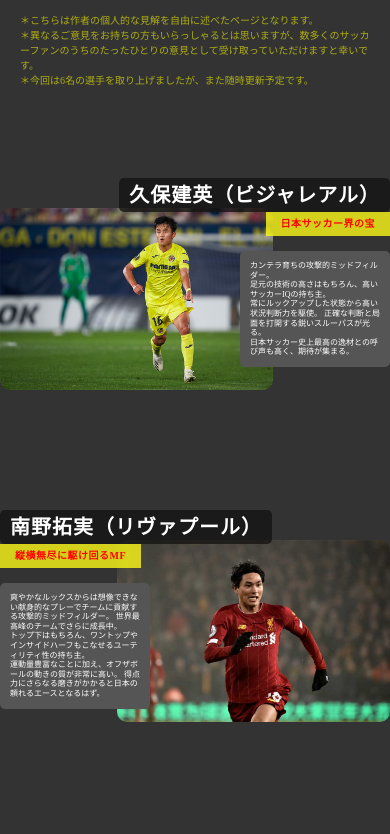
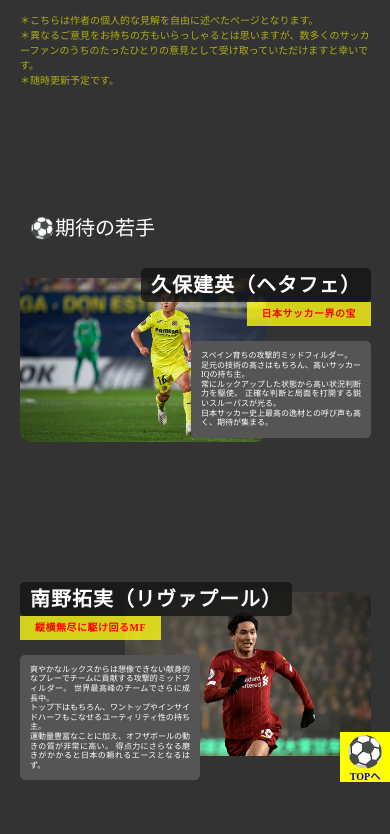
Before and after one commit to hknktk/football_young.japan, a plain HTML site: page index.html in a window 390 px wide. Shown: the part 62-896 px from the top of the page. Drawn offline with nearby package versions, Linux system fonts and the light colour scheme.

Commit message:
commit
更新した。

```diff
--- a/index.html
+++ b/index.html
@@ -4,26 +4,28 @@
   <meta charset="UTF-8">
   <meta name="viewport" content="width=device-width, initial-scale=1.0">
 
-  <title>日本サッカー ヤングスター</title>
+  <title>日本サッカー</title>
   <link rel="icon" type="image/x-icon" href="./img/ball.png">
   <link rel="stylesheet" href="https://cdnjs.cloudflare.com/ajax/libs/meyer-reset/2.0/reset.min.css">
   <link rel="stylesheet" href="styles.css">
 </head>
 <body>
   <header id="top">
-    <h1>日本サッカー 期待の若手</h1>
-    <p>＊こちらは作者の個人的な見解を自由に述べたページとなります。</p><P>＊異なるご意見をお持ちの方もいらっしゃるとは思いますが、数多くのサッカーファンのうちのたったひとりの意見として受け取っていただけますと幸いです。</P><p>＊今回は6名の選手を取り上げましたが、また随時更新予定です。</P>
+    <h1>日本サッカー</h1>
+    <p>＊こちらは作者の個人的な見解を自由に述べたページとなります。</p><P>＊異なるご意見をお持ちの方もいらっしゃるとは思いますが、数多くのサッカーファンのうちのたったひとりの意見として受け取っていただけますと幸いです。</P><p>＊随時更新予定です。</P>
   </header>
+
   <main>
+    <h1 class="first">期待の若手</h1>
 
     <ul class="contents">
       <li class="animationTarget">
         <img src="img/take.png" alt="">
         <div class="contentsText">
-          <h2>久保建英（ビジャレアル）</h2>
+          <h2>久保建英（ヘタフェ）</h2>
           <h3>日本サッカー界の宝</h3>
           <p>
-            カンテラ育ちの攻撃的ミッドフィルダー。<br>
+            スペイン育ちの攻撃的ミッドフィルダー。<br>
             足元の技術の高さはもちろん、高いサッカーIQの持ち主。<br>
             常にルックアップした状態から高い状況判断力を駆使。
             正確な判断と局面を打開する鋭いスルーパスが光る。<br>
@@ -141,11 +143,44 @@
         </div>
       </li>
     </ul>
+
+ <section class="chara">
+   <h1>日本サッカーの特徴</h1>
+   <ul>
+     <li>足元の技術は世界レベルにある。</li>
+     <p>パス、トラップ、ドリブルなどは世界に劣らないレベルにある。</p>
+     <li>サイドバック、中盤は競合国に劣らない選手が出てきている。</li>
+     <p>特にサイドバックは酒井、長友の両サイドがロシアW杯でもクオリティの高さを見せつけた。</p>
+     <li>海外で活躍している選手が増えてきている。</li>
+     <p>若い世代うちから海外でもまれている選手は増えている。</p>
+     <li>規律をしっかり守る選手が多い。</li>
+     <p>チームの決まり事にしっかり従い、コンセプトを大事にする選手が多い。</p>
+    </ul>
+  </section>
+
+    <section class="future">
+      <h1>今後求められること</h1>
+      <ul>
+        <li>ゴールを奪えるFW</li>
+        <p>決定力不足は長年日本で叫ばれてきた課題であり、FWは弱点の1つである。大迫のおうなポストプレーに長け、タメを作れる選手ももちろん素晴らしいが、やはり得点を奪うのがFWの仕事である。</p>
+        <li>ビルドアップの安定したGK</li>
+        <p>後ろからの組み立てにGKが関わるようになった現代フットボールにおいて、正確なフィードを繰り出せるGKの存在は必須である。</p>
+        <li>戦術眼に優れた監督、コーチ</li>
+        <p>アジアレベルでは個の力の差で勝てるが、世界レベルでは戦術の重要性は高い。W杯ベスト16の壁を超えるのにもっとも必要なの戦術眼に優れた監督なのでは？</p>
+        <li>海外チームのトップレベルで活躍できる選手</li>
+        <p>個のレベルでいうと海外のトップで活躍できる選手が出てくるようになる必要性を感じる。ドルトムントで活躍した香川のようなレベルで継続的に結果を出せる選手が出る来てほしい。</p>
+      </ul>
+    </section>
+
+
+
+
+
   </main>
 <br>
   <footer>
   <br>
-    <a href="#top">ページトップへ戻る</a>
+    <a href="#top">⚽<br><p> TOPへ</p></a>
   </footer>
 
   <script src="app.js"></script>
--- a/styles.css
+++ b/styles.css
@@ -40,6 +40,20 @@ main {
   max-width: 1000px;
   width: 100%;
   margin: 50px auto;
+}
+
+main h1{
+  font-size: 50px;
+  padding: 20px;
+  text-align: left;
+}
+
+h1.first{
+  margin-bottom: 50px;
+}
+
+main h1::before{
+  content:"⚽" ;
 }
 
 .contents li {
@@ -127,6 +141,7 @@ main .contents li.show img {
   padding: 15px;
   margin-top: 20px;
   border-radius: 5px;
+  text-align: justify;
   opacity: 0;
   transform: translateY(20px);
   transition: 0.8s 0.5s;
@@ -146,9 +161,39 @@ footer {
   background-color: rgb(15, 11, 11);
 }
 
-a {
+footer a {
   background-color: yellow;
-  color: red;
+  display: block;
+  width: 120px;
+  height: 120px;
+  text-decoration: none;
+  position: fixed;
+  right: 0;
+  bottom: 0;
+  font-size: 70px;
+  font-weight: bold;
+  text-align: center;
+  line-height: 70px;
+  padding: 5px;
+}
+
+footer p{
+  font-size: 30px;
+  margin-bottom: 10px;
+}
+
+section{
+  padding: 10px;
+  margin: 20px;
+}
+
+section li,section p{
+  line-height: 2;
+}
+
+section li{
+  font-size: 20px;
+  color: rgb(0, 238, 255);
 }
 
 /*レスポンシブ*/
@@ -162,6 +207,7 @@ a {
     font-family: serif;
     background-color: #333333;
     color: #ffffff;
+    overflow-x: hidden;
   }
 
   *,
@@ -200,8 +246,8 @@ a {
 
   main {
     max-width: 480px;
-    width: 100%;
-    margin: 50px auto;
+    width: 90%;
+    margin: 20px;
   }
 
   .contents li {
@@ -229,7 +275,7 @@ a {
   }
 
   .contents li:nth-of-type(odd) .contentsText {
-    right: 0;
+    right: 0%;
   }
 
   .contents li:nth-of-type(even) .contentsText {
@@ -250,7 +296,11 @@ a {
     flex-direction: column;
     align-items: flex-end;
     position: absolute;
-    top: -30px;
+    top: -10px;
+  }
+
+  .contents{
+    margin-bottom: 150px;
   }
 
   .contents h2 {
@@ -286,10 +336,11 @@ a {
     line-height: 1.2;
     background-color: #555555;
     font-size: 8px;
-    max-width: 150px;
+    max-width: 180px;
     padding: 10px;
     margin-top: 15px;
     border-radius: 5px;
+    text-align: justify;
     opacity: 0;
     transform: translateY(10px);
     transition: 0.8s 0.5s;
@@ -310,8 +361,58 @@ a {
     background-color: rgb(15, 11, 11);
   }
 
-  a {
+  footer a {
     background-color: yellow;
-    color: red;
+    display: block;
+    width: 50px;
+    height: 50px;
+    font-size: 30px;
+    text-decoration: none;
+    position: fixed;
+    right: 0;
+    bottom: 0;
+    font-weight: bold;
+    text-align: center;
+    line-height: 30px;
+    padding: 5px;
   }
+
+  footer p{
+    font-size: 10px;
+    margin-bottom: 5px;
+    line-height: 2;
+  }
+
+  section{
+    padding: 10px;
+    margin: 10px;
+  }
+
+  section li,section p{
+    line-height: 2;
+  }
+
+  section li{
+    font-size: 14px;
+    color: rgb(0, 238, 255);
+  }
+
+  section p{
+    font-size: 12px;
+  }
+
+  main h1{
+    font-size: 20px;
+    padding: 10px;
+    text-align: left;
+  }
+
+  h1.first{
+    margin-bottom: 30px;
+  }
+
+  main h1::before{
+    content:"⚽" ;
+  }
+
 }
```
